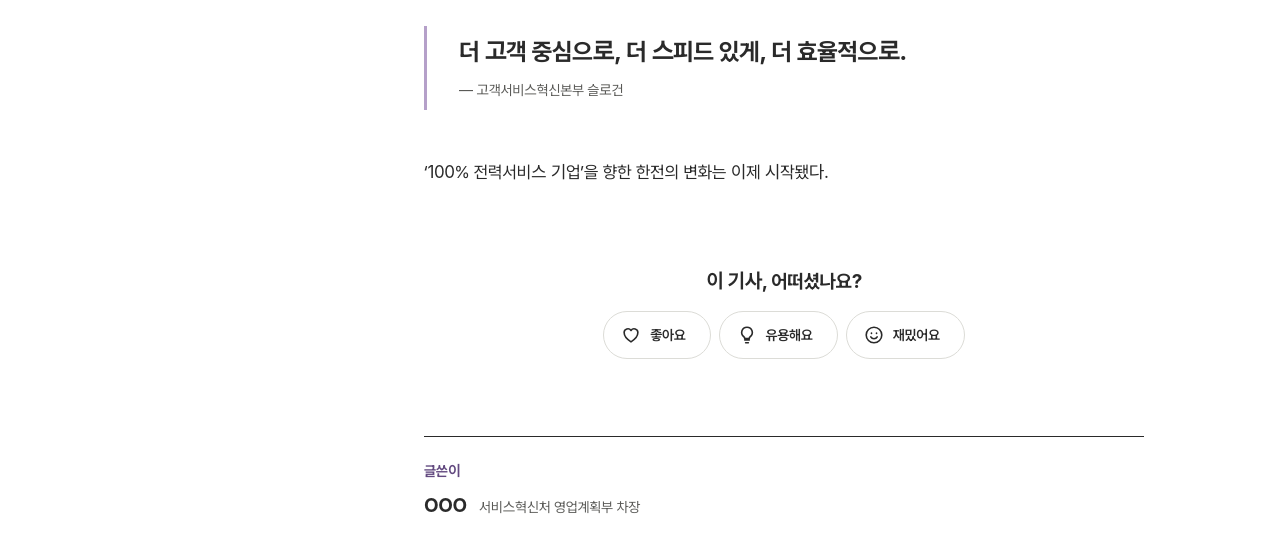
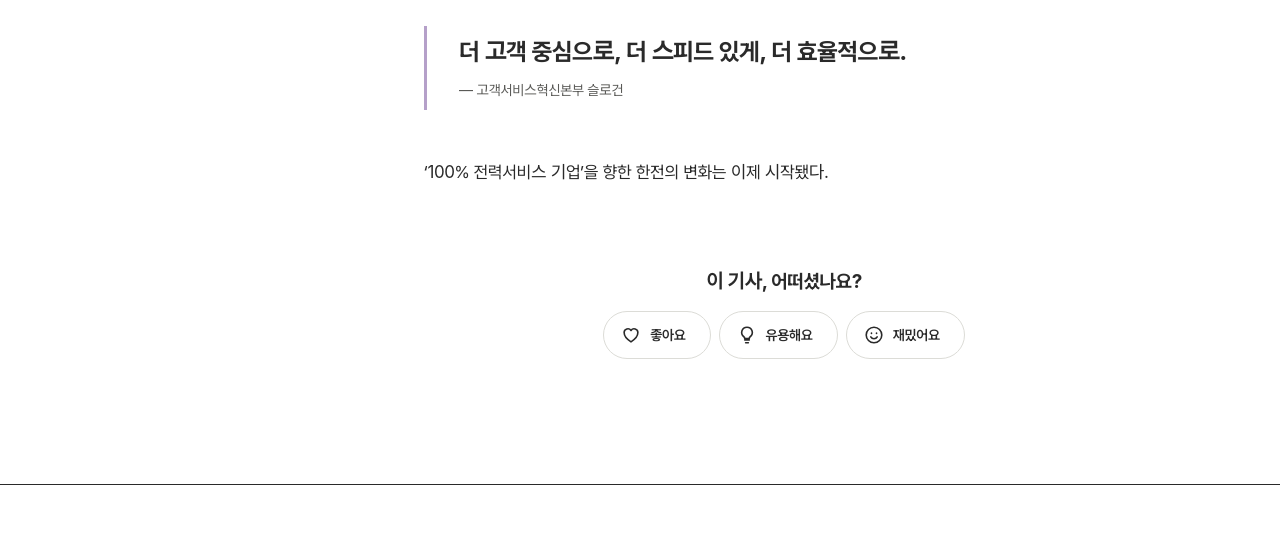
Before and after one commit to woori0907/kepco-webzine, a plain HTML site: page articles/issue-now.html in a window 1280 px wide. Shown: the part 4618-5161 px from the top of the page. Drawn offline with Linux system fonts and the light colour scheme; a web font is replaced by a local one.

Commit message:
Remove author box from ISSUE NOW article
Co-Authored-By: Claude Opus 5.5 <noreply@anthropic.com>

```diff
--- a/articles/issue-now.html
+++ b/articles/issue-now.html
@@ -302,11 +302,6 @@
       <p class="a-react__status" role="status" data-reaction-status></p>
     </section>
 
-    <aside class="a-author" aria-label="필자 소개">
-      <p class="b-box-label">글쓴이</p>
-      <p class="a-author__name">OOO <span>서비스혁신처 영업계획부 차장</span></p>
-
-    </aside>
     </div>
 
   <div hidden data-churu="2027-01-churu" data-total="3" data-pages="inception,perspective,review,issue-now,next-wave,on-site,kepco-news,travel-mate,art-culture,green-life,refresh"
--- a/src/content/articles/issue-now.mjs
+++ b/src/content/articles/issue-now.mjs
@@ -63,7 +63,6 @@ export default {
     { type: 'quote', text: '더 고객 중심으로, 더 스피드 있게, 더 효율적으로.', cite: '고객서비스혁신본부 슬로건' },
     { type: 'p', text: '‘100% 전력서비스 기업’을 향한 한전의 변화는 이제 시작됐다.' },
   ],
-  author: { name: 'OOO', role: '서비스혁신처 영업계획부 차장' },
   past: [
     { folder: '2026_09', file: 'theme01.html', vol: 639, date: '2026.09', title: '3대 메가프로젝트 시대, 대한민국의 미래를 움직이는 ‘해상풍력’' },
     { folder: '2026_08', file: 'theme01.html', vol: 638, date: '2026.08', title: '전력수급 위기 대응에 총력! 여름철 전력수급 전망 및 안정 대책' },
```
